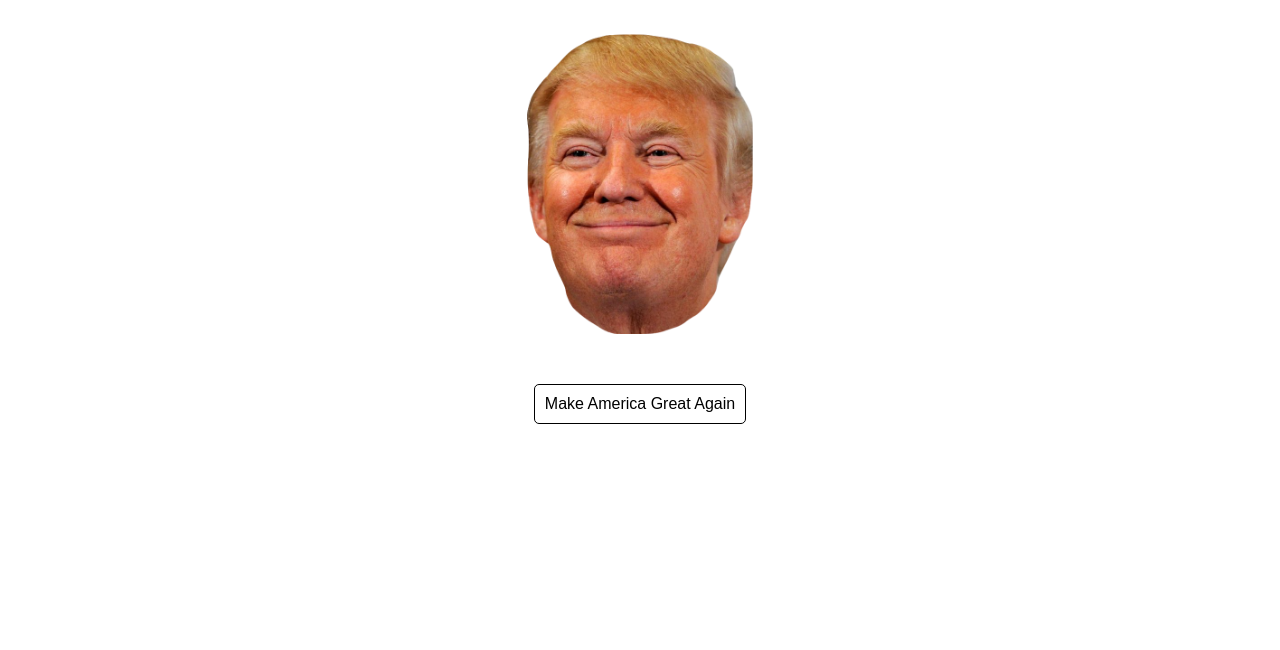
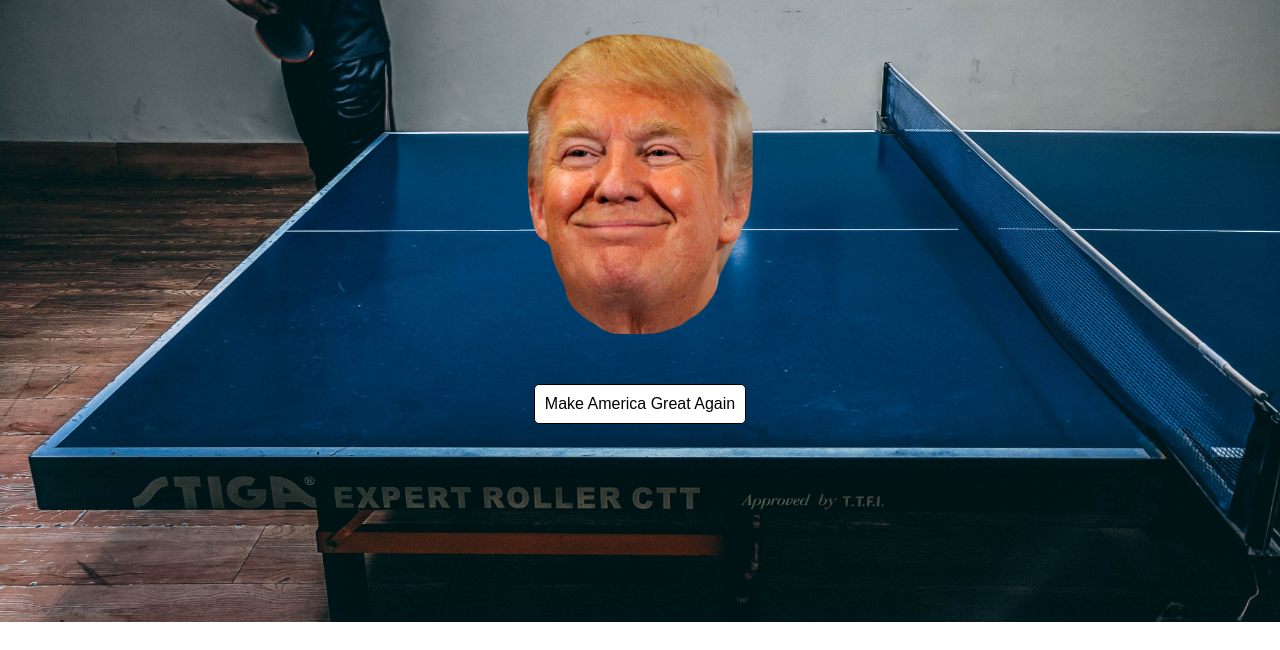
Before and after one commit to MinaSamwail/trumpProject, a plain HTML site: page index.html in a window 1280 px wide. Shown: the part 150-800 px from the top of the page. Drawn offline with Linux system fonts and the light colour scheme.

Commit message:
correction Css

```diff
--- a/css/styleAccueil.css
+++ b/css/styleAccueil.css
@@ -21,7 +21,7 @@
 }
 
 body{
-    background: url('./images/pong.jpg') center no-repeat;
+    background: url('./../images/pong.jpg') center no-repeat;
     background-size: cover;
 }
 
```
